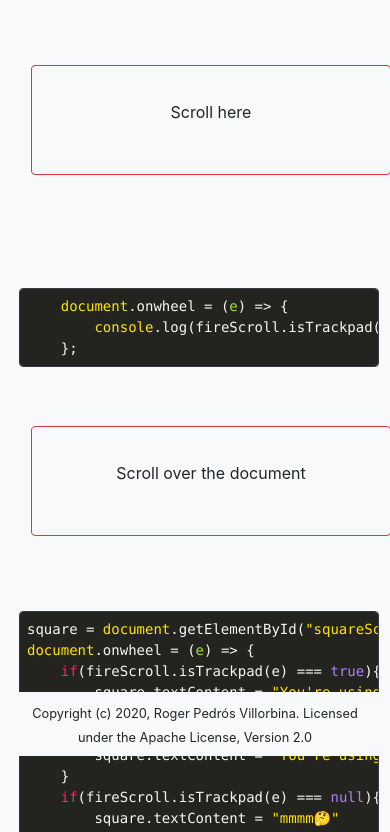
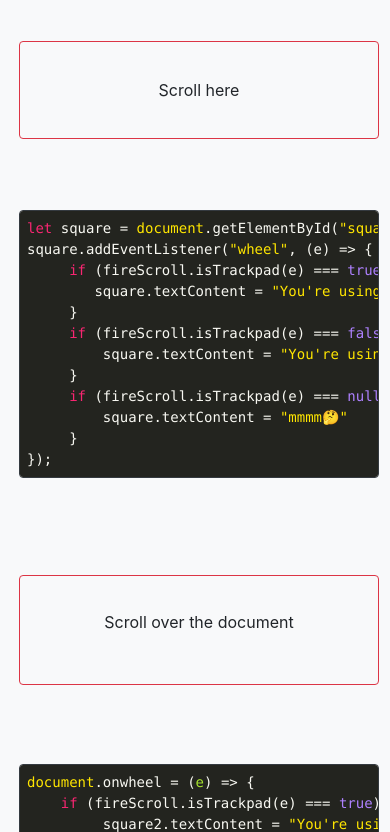
Before and after one commit to Pedroos46/FireScrollJS, a plain HTML site: page index.html in a window 390 px wide. Shown: the part 88-920 px from the top of the page. Drawn offline with nearby package versions, Linux system fonts and the light colour scheme.

Commit message:
-Demo acabada -Millores en readme. Falta usage

```diff
--- a/index.html
+++ b/index.html
@@ -58,7 +58,7 @@
             </li>
 
             <li class="nav-item">
-                <a class="nav-link" href="https://github.com/Pedroos46/FireScrollJS">Fork me on Github<img src=""></a>
+                <a class="nav-link" href="https://github.com/Pedroos46/FireScrollJS">More on Github<img src=""></a>
             </li>
 
         </ul>
@@ -72,16 +72,25 @@
     <div class="row">
         <div class="col-sm-6 col-md-6 col-lg-6 mt-4">
 
-            <div class="square border border-danger rounded d-flex align-items-center justify-content-center mx-3 my-5"
-                 id="squareScroll"><p class="text-center">Scroll here</p>
+            <div class="square border border-danger rounded d-flex align-items-center justify-content-center mx-1 my-5" id="squareScroll">
+                Scroll here
             </div>
         </div>
         <div class="col-sm-6 col-md-6 col-lg-6 mt-4">
             <div class="square square-dev d-flex align-items-end mx-1 my-5">
                 <pre style="margin-bottom: unset !important; width: 100%"><code
-                        class="border border-dark rounded language-js">    document.onwheel = (e) => {
-        console.log(fireScroll.isTrackpad(e));
-    };</code></pre>
+                        class="border border-dark rounded language-js">let square = document.getElementById("squareScroll");
+square.addEventListener("wheel", (e) => {
+     if (fireScroll.isTrackpad(e) === true) {
+        square.textContent = "You're using the trackpad 👀"
+     }
+     if (fireScroll.isTrackpad(e) === false) {
+         square.textContent = "You're using the mouse 🐭"
+     }
+     if (fireScroll.isTrackpad(e) === null) {
+         square.textContent = "mmmm🤔"
+     }
+});</code></pre>
             </div>
         </div>
 
@@ -92,23 +101,22 @@
     <div class="row">
         <div class="col-sm-6 col-md-6 col-lg-6 mt-4">
 
-            <div class="square border border-danger rounded d-flex align-items-center justify-content-center mx-3 my-5">
+            <div class="square border border-danger rounded d-flex align-items-center justify-content-center mx-1 my-5">
                 <p class="text-center" id="squareScroll2">Scroll over the document</p>
             </div>
         </div>
         <div class="col-sm-6 col-md-6 col-lg-6 mt-4">
             <div class="square square-dev d-flex align-items-end mx-1 my-5">
                 <pre style="margin-bottom: unset !important; width: 100%"><code
-                        class=" border border-dark rounded language-js">square = document.getElementById("squareScroll2");
-document.onwheel = (e) => {
-    if(fireScroll.isTrackpad(e) === true){
-        square.textContent = "You're using the trackpad👀"
+                        class=" border border-dark rounded language-js">document.onwheel = (e) => {
+    if (fireScroll.isTrackpad(e) === true) {
+         square2.textContent = "You're using the trackpad 👀"
     }
-    if(fireScroll.isTrackpad(e) === false){
-        square.textContent = "You're using the mouse🐭"
+    if (fireScroll.isTrackpad(e) === false) {
+         square2.textContent = "You're using the mouse 🐭"
     }
-    if(fireScroll.isTrackpad(e) === null){
-        square.textContent = "mmmm🤔"
+    if (fireScroll.isTrackpad(e) === null) {
+         square2.textContent = "mmmm🤔"
     }
 };</code></pre>
             </div>
@@ -119,7 +127,7 @@ document.onwheel = (e) => {
 </div>
 
 
-<footer id="sticky-footer" class="py-2 bg-light text-black fixed-bottom">
+<footer class="footer py-2 bg-light text-black">
     <div class="container text-center">
         <small>Copyright (c) 2020, Roger Pedrós Villorbina. Licensed under the Apache License, Version 2.0</small>
     </div>
--- a/resources/fireScroll-implementation.js
+++ b/resources/fireScroll-implementation.js
@@ -1,19 +1,29 @@
 document.addEventListener("DOMContentLoaded", (event) => {
 
-    square = document.getElementById("squareScroll2");
+    let square2 = document.getElementById("squareScroll2");
     document.onwheel = (e) => {
         if (fireScroll.isTrackpad(e) === true) {
-            square.textContent = "You're using the trackpad👀"
+            square2.textContent = "You're using the trackpad 👀"
         }
         if (fireScroll.isTrackpad(e) === false) {
-            square.textContent = "You're using the mouse🐭"
+            square2.textContent = "You're using the mouse 🐭"
+        }
+        if (fireScroll.isTrackpad(e) === null) {
+            square2.textContent = "mmmm🤔"
+        }
+
+    };
+
+    let square = document.getElementById("squareScroll");
+    square.addEventListener("wheel", (e) => {
+        if (fireScroll.isTrackpad(e) === true) {
+            square.textContent = "You're using the trackpad 👀"
+        }
+        if (fireScroll.isTrackpad(e) === false) {
+            square.textContent = "You're using the mouse 🐭"
         }
         if (fireScroll.isTrackpad(e) === null) {
             square.textContent = "mmmm🤔"
         }
-    };
-
+    });
 });
-
-
-document.getElementById("squareScroll").addEventListener("onwheel")
--- a/resources/style.css
+++ b/resources/style.css
@@ -7,9 +7,21 @@
     width: 100% !important;
 }
 
+.footer{
+    position: fixed;
+    bottom: 0;
+    width: 100%
+}
+
 @media (max-width: 576px) {
     .square {
         height: 80%;
         width: 100%;
     }
+
+    .footer{
+        position: relative;
+        bottom: 0;
+        width: 100%
+    }
 }
```
Also changed, not shown: 1 other file.
